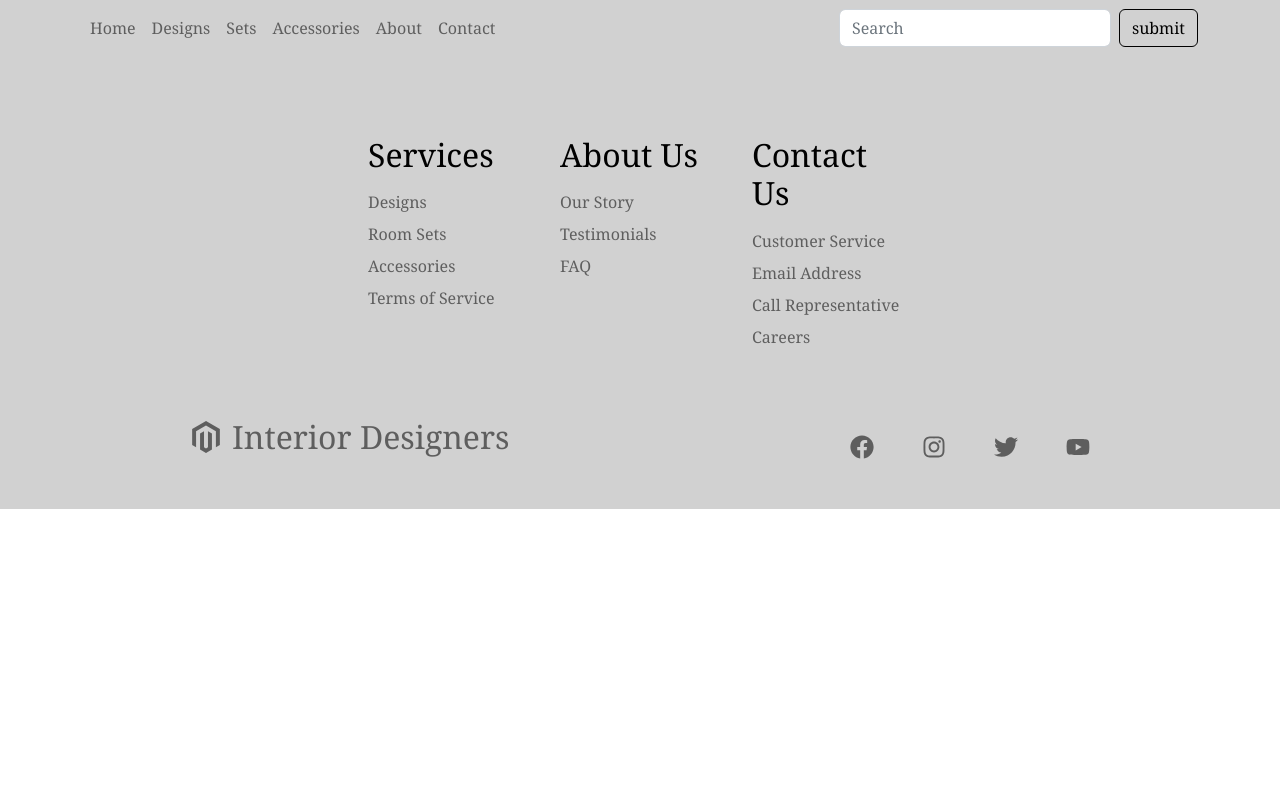
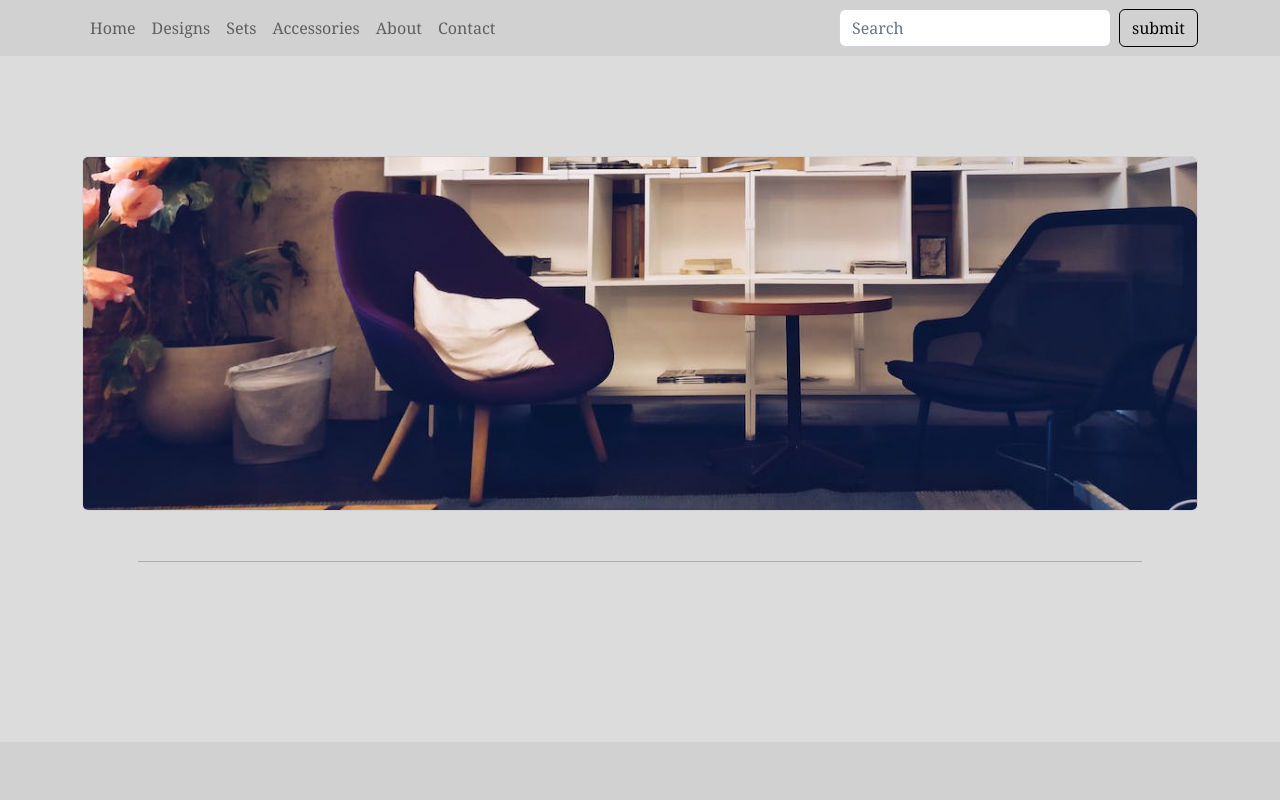
Before and after one commit to CalebCoughenour/Design-Specialists, a React (Create React App) app: page /about in a window 1280 px wide. Shown: the top 800 px of the page. Built offline with nearby package versions, Linux system fonts and the light colour scheme.

Commit message:
WIP: start adding about us section

```diff
--- a/src/App.js
+++ b/src/App.js
@@ -4,6 +4,7 @@ import { TopNav, BackToTopButton, Footer, GoToTop } from "./components";
 import Home from './pages/HomePage/Home';
 import Sets from './pages/Sets/Sets';
 import Designs from './pages/Designs/Designs';
+import About from './pages/About/About';
 import Accessories from './pages/Accessories/Accessories';
 import './App.css';
 import 'bootstrap/dist/css/bootstrap.css';
@@ -18,6 +19,7 @@ function App() {
         <Route path='/designs' element={<Designs />} />
         <Route path='/sets' element={<Sets />} />
         <Route path='/accessories' element={<Accessories />} />
+        <Route path='/about' element={<About />} />
         </Routes>
         <BackToTopButton />
         <Footer />
--- /dev/null
+++ b/src/components/AboutSection/AboutSection.elements.js
@@ -0,0 +1,10 @@
+import styled from "styled-components";
+
+export const AboutSec = styled.div`
+  padding: 100px 0;
+  background-color: #dcdcdc;
+`;
+
+export const Img = styled.img`
+   width: 100%;
+`;
--- /dev/null
+++ b/src/components/AboutSection/AboutSection.js
@@ -0,0 +1,27 @@
+import React from 'react';
+import { Container, Row, Col, Card } from 'react-bootstrap';
+import { AboutSec, Img } from './AboutSection.elements';
+import banner from '../../images/about-banner.webp';
+import './AboutSectionStyles.css';
+
+const AboutSection = () => {
+  return(
+    <>
+      <AboutSec>
+        <Container>
+          <Card>
+            <Card.Img src={banner} alt='Two chairs in an office' />
+          </Card>
+          <hr className="about-section-hr" />
+          <Row>
+            <Col md={true}>
+
+            </Col>
+          </Row>
+        </Container>
+      </AboutSec>
+    </>
+  )
+};
+
+export default AboutSection;
--- /dev/null
+++ b/src/components/AboutSection/AboutSectionStyles.css
@@ -0,0 +1,8 @@
+.about-section-hr {
+  margin: auto;
+  margin-top: 50px;
+  margin-bottom: 80px;
+  height: 1px;
+  background: #dddddd;
+  width: 90%;
+}
--- a/src/components/index.js
+++ b/src/components/index.js
@@ -5,3 +5,4 @@ export { default as Footer } from './Footer/Footer';
 export { default as CardOptionSection } from './CardOptionSection/CardOptionSection';
 export { default as GoToTop } from './GoToTop';
 export { default as AdvertLinkSection } from './AdvertLinkSection/AdvertLinkSection';
+export { default as AboutSection } from './AboutSection/AboutSection';
```
